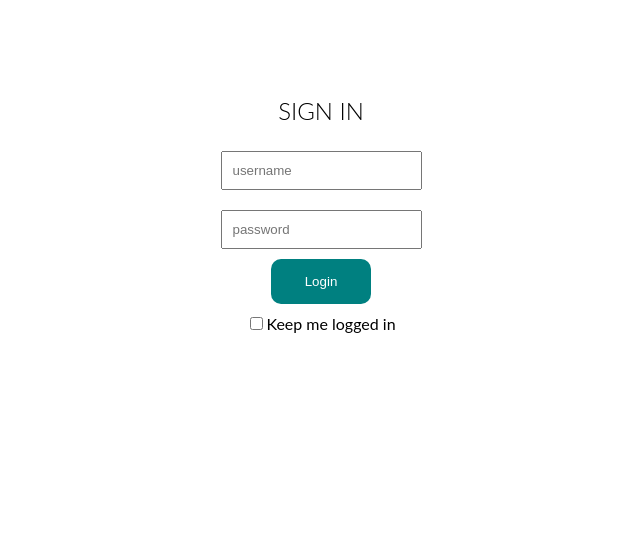
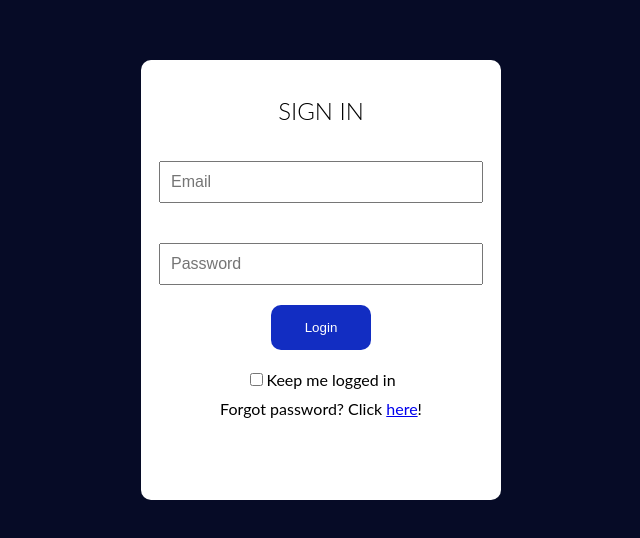
Before and after one commit to MogodanCristian/Zeit, a React (Vite) app: page /login in a window 1280 px wide. Shown: the part 120-658 px from the top of the page, without its empty margins (319-959 px from the left). Built offline with nearby package versions, Linux system fonts and the light colour scheme.

Commit message:
Polished the Login page

```diff
--- a/src/pages/Login.jsx
+++ b/src/pages/Login.jsx
@@ -1,12 +1,13 @@
 import React, { useState } from 'react'
 import styled from 'styled-components'
-import { Navigate, useNavigate } from 'react-router-dom';
+import { Link, Navigate, useNavigate } from 'react-router-dom';
 import { useSelector, useDispatch } from 'react-redux';
 import axios from 'axios';
 import { loginFailure, loginStart, loginSuccess } from '../redux/userReducer';
 import jwt from 'jwt-decode'
 
-const OuterContainer = styled.div``
+const OuterContainer = styled.div`
+ background-color: #060b26;`
 
 const InnerContainer = styled.div`
   width: 100vw;
@@ -25,7 +26,7 @@ const Wrapper = styled.div`
   align-items: center;
   flex-direction: column;
   display: flex;
-  border-radius: 10px;
+  border-radius: 10px
 `;
 
 const Title = styled.h1`
@@ -42,19 +43,25 @@ const Form = styled.form`
 const Input = styled.input`
   flex: 1;
   min-width: 40%;
-  margin: 10px 0;
+  width:300px;
+  margin: 20px 0;
   padding: 10px;
+  font-size: medium;
 `;
 
 const Button = styled.button`
-  width: 50%;
+  width: 100px;
   border: none;
   padding: 15px 20px;
-  background-color: teal;
+  background-color: #122dc2;
   color: white;
   cursor: pointer;
-  margin-bottom: 10px;
+  margin-bottom: 20px;
   border-radius:10px;
+
+  &:hover {
+      background-color: #1a83ff;
+    }
 `;
 
 const CheckboxContainer = styled.div`
@@ -64,6 +71,10 @@ const CheckboxContainer = styled.div`
 
 const Checkbox = styled.input.attrs({type: 'checkbox'})`
 
+`
+const ForgotPassword = styled.span`
+    margin-top: 10px;
+    font-size: medium;
 `
 
 const Login = () => {
@@ -99,11 +110,11 @@ const Login = () => {
           <Title>SIGN IN</Title>
           <Form>
             <Input
-              placeholder="username"
+              placeholder="Email"
               onChange={(e) => setUsername(e.target.value)}
               />
             <Input
-              placeholder="password"
+              placeholder="Password"
               type="password"
               onChange={(e) => setPassword(e.target.value)}
               />
@@ -114,6 +125,8 @@ const Login = () => {
               <Checkbox/>
               <span>Keep me logged in</span>
             </CheckboxContainer>
+            <ForgotPassword>Forgot password? Click <Link to={'/forgot_password'}>here</Link>!
+            </ForgotPassword>
           </Form>
         </Wrapper>
       </InnerContainer>
```
